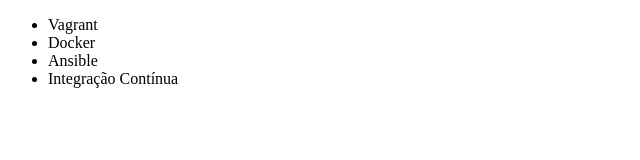
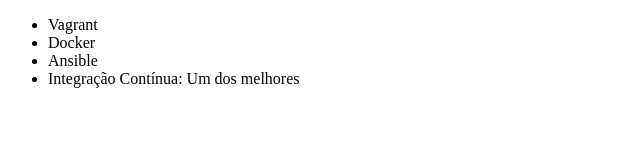
Before and after one commit to daniel-fmorais/git_curso, a plain HTML site: page index.html in a window 1280 px wide. Shown: the whole page, without its empty margins (0-640 px from the left). Drawn offline with Linux system fonts and the light colour scheme.

Commit message:
Complemento de nome do curso

```diff
--- a/index.html
+++ b/index.html
@@ -9,7 +9,7 @@
 		<li>Vagrant</li>
 		<li>Docker</li>
 		<li>Ansible</li>
-		<li>Integração Contínua</li>
+		<li>Integração Contínua: Um dos melhores</li>
 	</ul>
 </body>
 </html>
```
